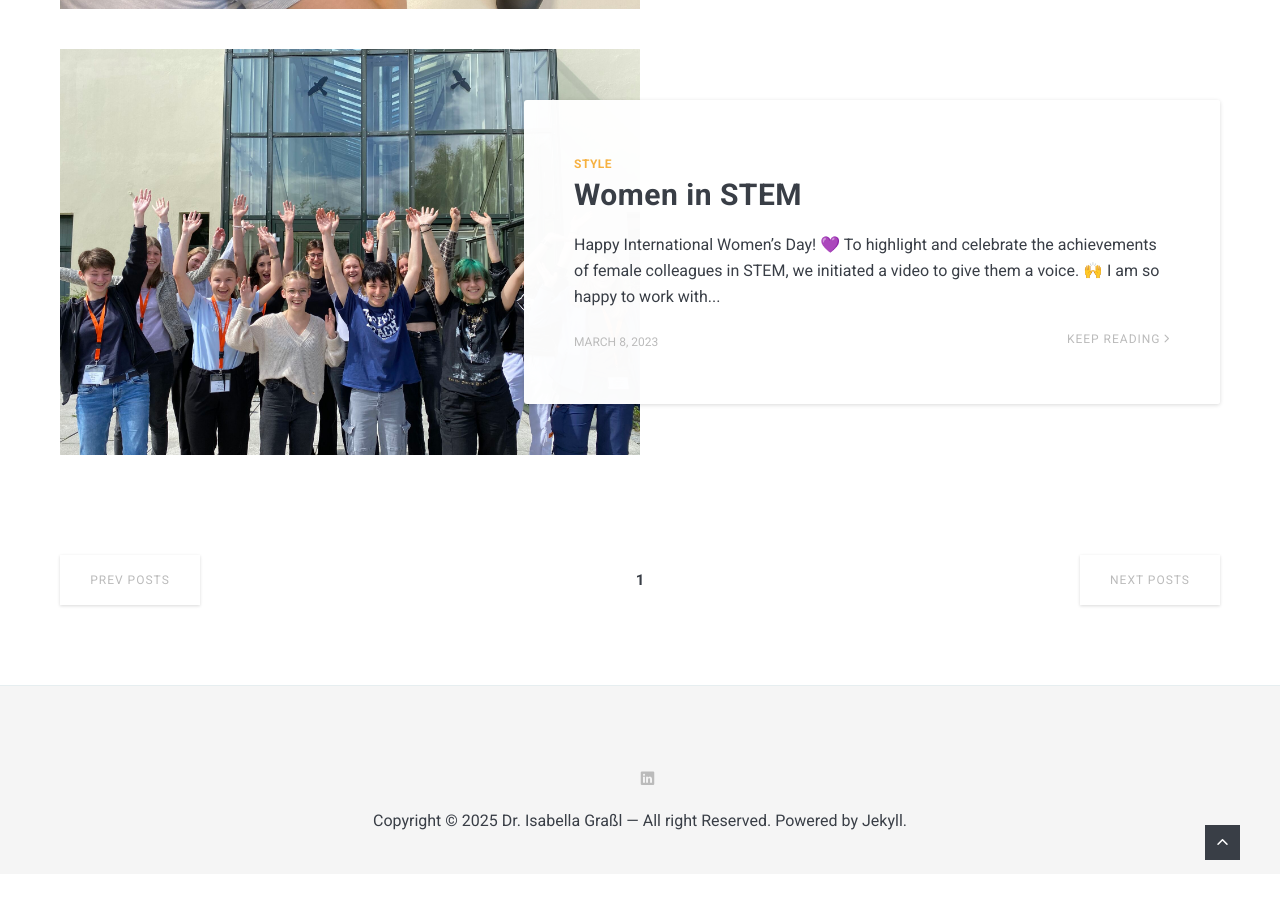
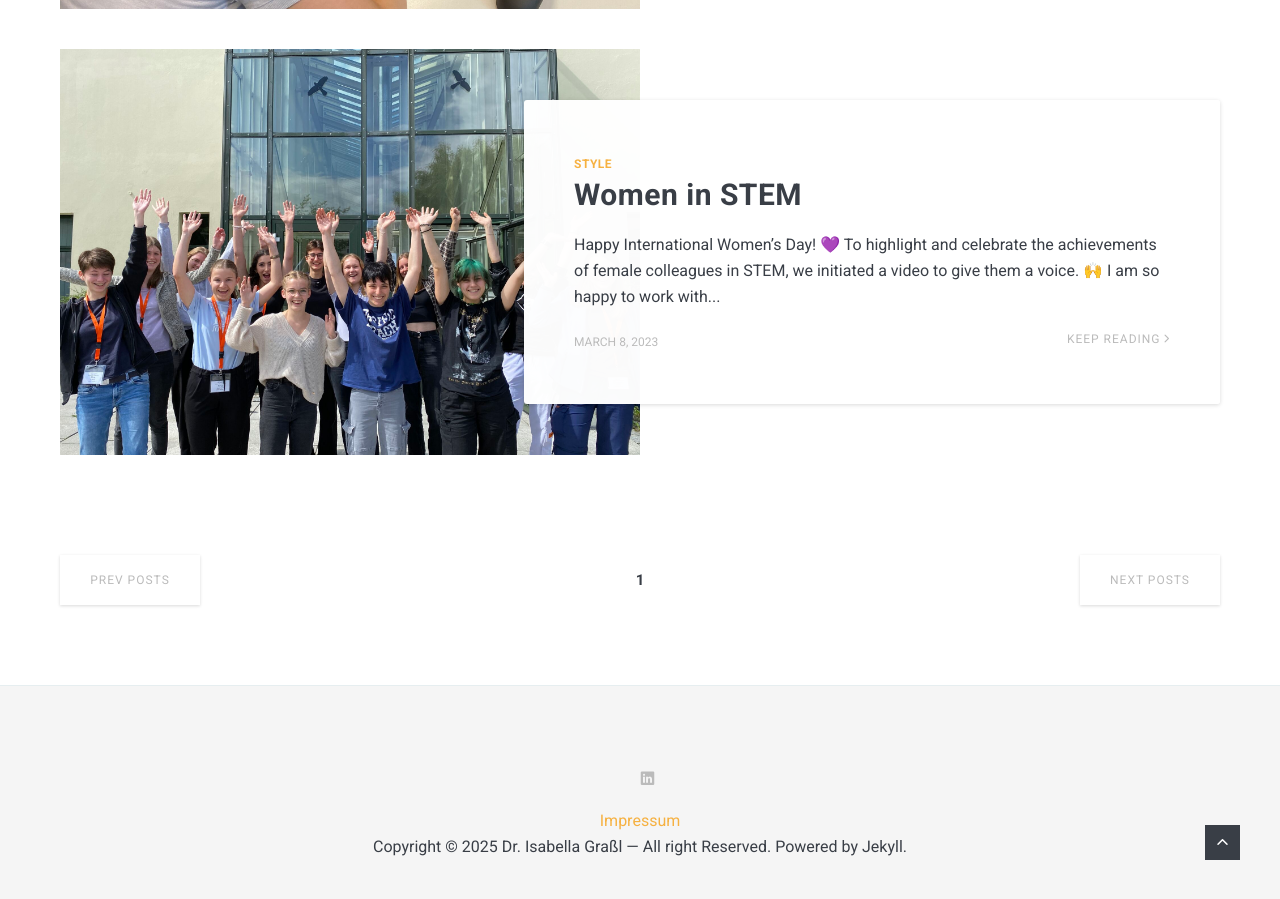
Before and after one commit to IsaGrassl/IsaGrassl.github.io, a Jekyll site: the page built from index.html, in a window 1280 px wide and 900 px high, scrolled down 2479 px. Built offline with Jekyll 4.4.1, drawn with Linux system fonts in a browser that asks for light colours; nearby versions of some CDN libraries; the list of posts is cut into pages by our own code; before the commit the page ends 3353 px from its top, so only the background shows below that.

Commit message:
add impressum to footer

```diff
--- a/_includes/footer.html
+++ b/_includes/footer.html
@@ -12,6 +12,10 @@
 
     {% include contact-link.html %}
 
+    <div class="footer-links">
+      <a href="{{ site.baseurl }}/impressum" class="footer__link">Impressum</a>
+    </div>
+
     <div class="copyright">Copyright &copy; {{site.time | date: '%Y'}} <a href="/">{{ site.data.settings.title }}</a> — All right Reserved. Powered by <a href="https://jekyllrb.com/">Jekyll</a>.</div>
 </div>
 </footer>
```
